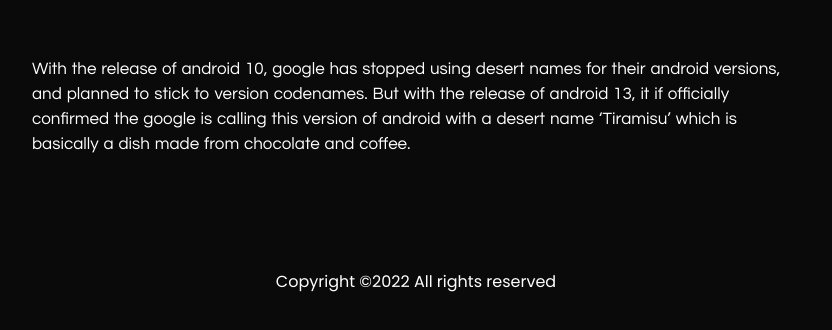
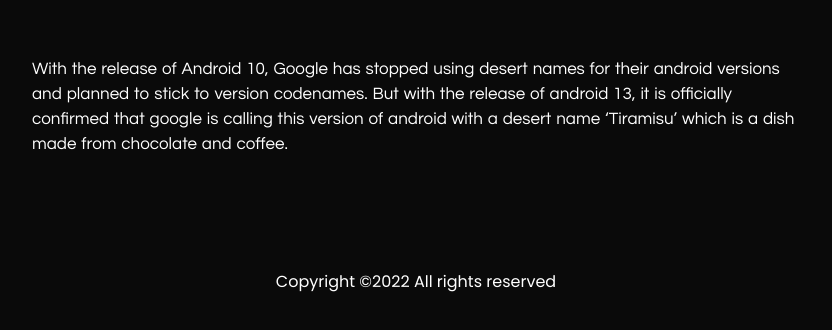
Before and after one commit to KelvinCrag/KelvinCrag.github.io, a plain HTML site: page blog/android-13/index.html in a window 1280 px wide. Shown: the part 1534-1864 px from the top of the page, without its empty margins (224-1056 px from the left). Drawn offline with nearby package versions, Linux system fonts and the light colour scheme.

Commit message:
Update post
Removed typos

```diff
--- a/blog/android-13/index.html
+++ b/blog/android-13/index.html
@@ -29,7 +29,7 @@
       <h2 id="blog_sub_title">Android 13 - Preview 1</h2>
       <div id="blog"><p id="para_0_original">So finally, the first developer preview for android 13 – tiramisu is officially out for developers to try out. Android 13 – Developer Preview 1 does not come with a lot of UI changes and improvements. But surely contains some useful changes. Android 12 was such a massive update to the android community that android 13 will only be an improvement over it.
 
-Some of the major changes and improvements noticed with this DP1 are taken from android 12.</p><img src="img_0.png" alt="blog image 0" id="img_0_original"><p id="para_1_original">With the release of android 10, google has stopped using desert names for their android versions, and planned to stick to version codenames. But with the release of android 13, it if officially confirmed the google is calling this version of android with a desert name ‘Tiramisu’ which is basically a dish made from chocolate and coffee.</p></div>
+Some of the major changes and improvements noticed with this DP1 are taken from android 12.</p><img src="img_0.png" alt="blog image 0" id="img_0_original"><p id="para_1_original">With the release of Android 10, Google has stopped using desert names for their android versions and planned to stick to version codenames. But with the release of android 13, it is officially confirmed that google is calling this version of android with a desert name ‘Tiramisu’ which is a dish made from chocolate and coffee.</p></div>
     </div>
     <div id="footer_blog">
       Copyright &copy;<script>document.write(new Date().getFullYear());</script> All rights reserved
```
